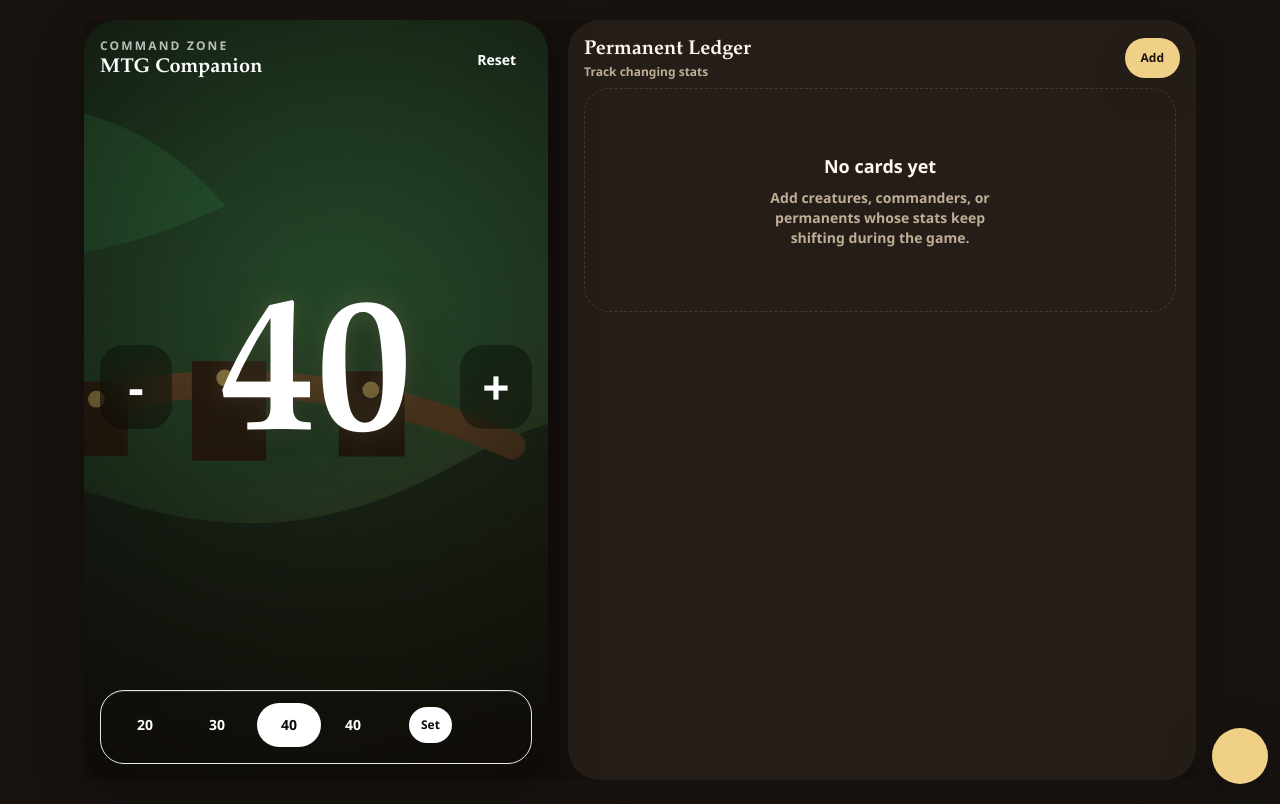
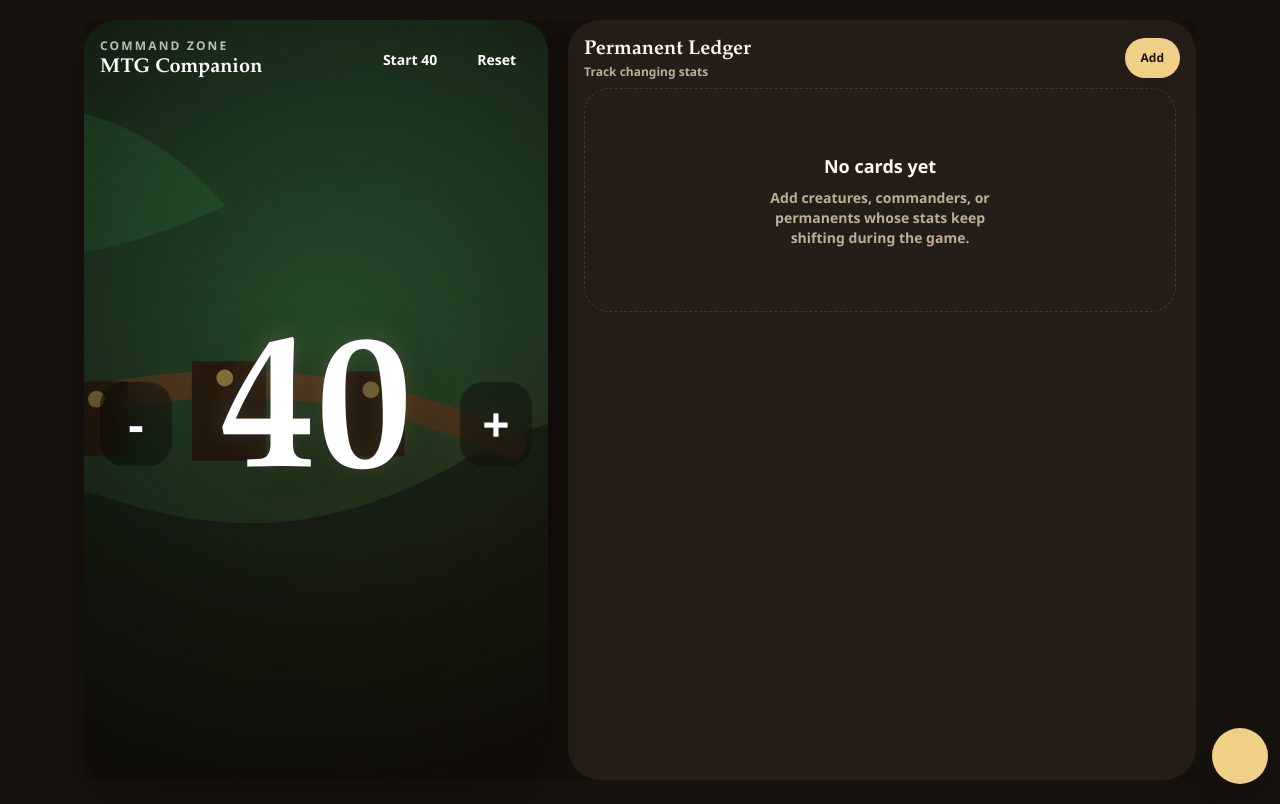
Before and after one commit to alchemiata/mtg-buddy, a React (Vite) app: page / in a window 1280 px wide. Built offline with nearby package versions, Linux system fonts and the light colour scheme.

Commit message:
Move starting life into top control

```diff
--- a/src/components/LifeCounter.tsx
+++ b/src/components/LifeCounter.tsx
@@ -15,6 +15,7 @@ interface LifeCounterProps {
 function LifeCounter({ life, settings, onChangeLife, onReset, onStartingLifeChange }: LifeCounterProps) {
   const [customLife, setCustomLife] = useState(settings.startingLife.toString());
   const [confirmingReset, setConfirmingReset] = useState(false);
+  const [isChoosingStart, setIsChoosingStart] = useState(false);
   const timer = useRef<number | null>(null);
   const background = getBackground(settings.background);
 
@@ -51,6 +52,16 @@ function LifeCounter({ life, settings, onChangeLife, onReset, onStartingLifeChan
           <p className="text-xs font-black uppercase tracking-[0.18em] text-white/70">Command Zone</p>
           <h1 className="fantasy-title text-xl font-black text-white">MTG Companion</h1>
         </div>
+        <div className="relative flex items-center gap-2">
+          <button
+            type="button"
+            onClick={() => setIsChoosingStart((current) => !current)}
+            className="tap-button min-h-12 rounded-full bg-black/32 px-4 text-sm font-black text-white transition hover:bg-black/45"
+            aria-expanded={isChoosingStart}
+            aria-label="Change starting life"
+          >
+            Start {settings.startingLife}
+          </button>
           <button
             type="button"
             onPointerDown={beginReset}
@@ -61,6 +72,50 @@ function LifeCounter({ life, settings, onChangeLife, onReset, onStartingLifeChan
           >
             {confirmingReset ? "Hold..." : "Reset"}
           </button>
+          {isChoosingStart && (
+            <div className="start-life-popover">
+              <div className="grid grid-cols-3 gap-2">
+                {startingLifeOptions.map((option) => (
+                  <button
+                    key={option}
+                    type="button"
+                    onClick={() => {
+                      setCustomLife(option.toString());
+                      onStartingLifeChange(option);
+                      setIsChoosingStart(false);
+                    }}
+                    className={`tap-button min-h-10 rounded-xl text-sm font-black transition ${
+                      settings.startingLife === option ? "bg-white text-stone-950" : "bg-white/14 text-white"
+                    }`}
+                  >
+                    {option}
+                  </button>
+                ))}
+              </div>
+              <div className="mt-2 flex min-h-10 items-center rounded-xl bg-white/14 pl-3 pr-1 text-white">
+                <label htmlFor="custom-life" className="sr-only">Custom starting life</label>
+                <input
+                  id="custom-life"
+                  value={customLife}
+                  onChange={(event) => setCustomLife(event.target.value)}
+                  inputMode="numeric"
+                  className="w-16 bg-transparent text-sm font-black outline-none placeholder:text-white/50"
+                  placeholder="Custom"
+                />
+                <button
+                  type="button"
+                  onClick={() => {
+                    applyCustomLife();
+                    setIsChoosingStart(false);
+                  }}
+                  className="tap-button min-h-8 rounded-lg bg-white px-3 text-xs font-black text-stone-950"
+                >
+                  Set
+                </button>
+              </div>
+            </div>
+          )}
+        </div>
       </div>
 
       <div className="relative z-10 grid flex-1 grid-cols-[4.5rem_1fr_4.5rem] items-center gap-2 py-1">
@@ -68,39 +123,6 @@ function LifeCounter({ life, settings, onChangeLife, onReset, onStartingLifeChan
         <output className="life-number" aria-live="polite">{life}</output>
         <button type="button" onClick={() => onChangeLife(1)} className="tap-button counter-button" aria-label="Gain one life">+</button>
       </div>
-
-      <div className="relative z-10 space-y-3 rounded-3xl border border-white/14 bg-black/34 p-3 shadow-[inset_0_1px_0_rgba(255,255,255,.12)] backdrop-blur-xl">
-        <div className="flex gap-2 overflow-x-auto pb-1" aria-label="Starting life">
-          {startingLifeOptions.map((option) => (
-            <button
-              key={option}
-              type="button"
-              onClick={() => {
-                setCustomLife(option.toString());
-                onStartingLifeChange(option);
-              }}
-              className={`tap-button min-h-11 min-w-16 rounded-full px-4 text-sm font-black transition ${
-                settings.startingLife === option ? "bg-white text-stone-950" : "bg-white/14 text-white"
-              }`}
-            >
-              {option}
-            </button>
-          ))}
-          <div className="flex min-h-11 items-center rounded-full bg-white/14 pl-4 pr-1 text-white">
-            <label htmlFor="custom-life" className="sr-only">Custom starting life</label>
-            <input
-              id="custom-life"
-              value={customLife}
-              onChange={(event) => setCustomLife(event.target.value)}
-              onBlur={applyCustomLife}
-              inputMode="numeric"
-              className="w-16 bg-transparent text-sm font-black outline-none placeholder:text-white/50"
-              placeholder="Custom"
-            />
-            <button type="button" onClick={applyCustomLife} className="tap-button min-h-9 rounded-full bg-white px-3 text-xs font-black text-stone-950">Set</button>
-          </div>
-        </div>
-      </div>
     </section>
   );
 }
```
Lines whose indentation alone changed are shown as unchanged.
